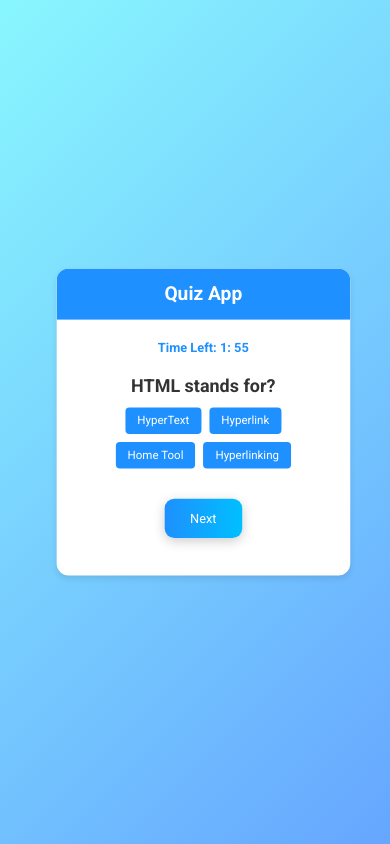
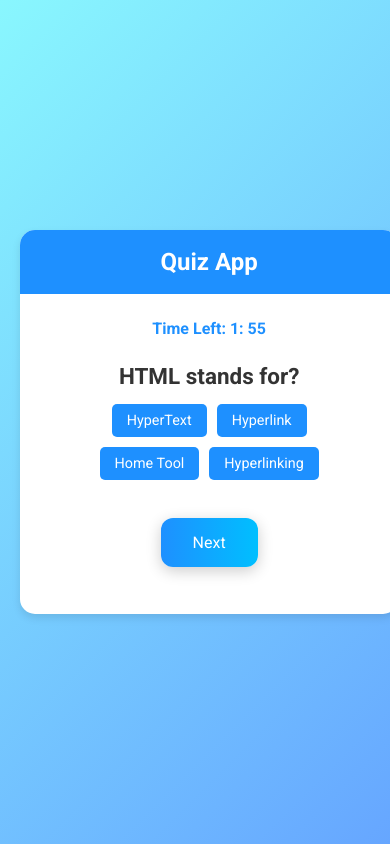
Before and after one commit to IbtahajAkram/zawwarquizapp, a React (Create React App) app: page / in a window 390 px wide. Built offline with nearby package versions, Linux system fonts and the light colour scheme.

Commit message:
Update App.css

```diff
--- a/src/App.css
+++ b/src/App.css
@@ -24,7 +24,7 @@ body {
   max-width: 800px;
   margin: 20px;
   size-adjust: fixed;
-    transform: scale(0.8);
+    transform: scale(1);
 
 }
 
@@ -209,7 +209,7 @@ button {
 
 @media (max-width: 768px) {
   .App {
-    width: 94%;
+    width: 97%;
     margin-left: 3;
     margin-right: 3;
     border-radius: 15px;
@@ -272,7 +272,7 @@ button {
     border-radius: 12px;
     transition: all 0.3s ease;
     box-shadow: 0 4px 15px rgba(0, 0, 0, 0.2);
-    margin-top: -2px;
+    margin-top: -10px;
     /* margin-bottom: -32px; */
     margin-left: 15px;
   }
```
